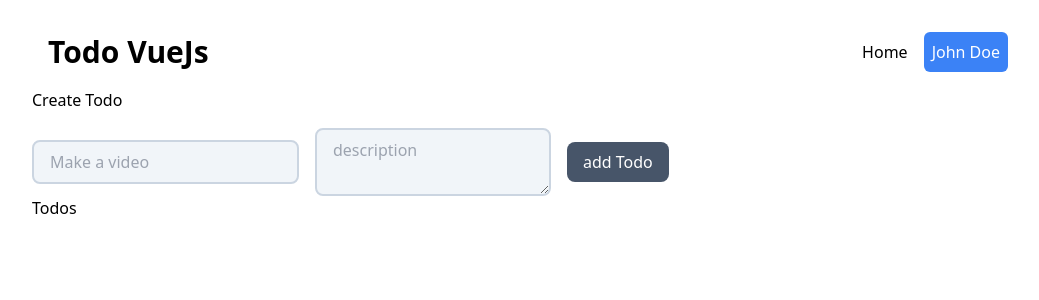
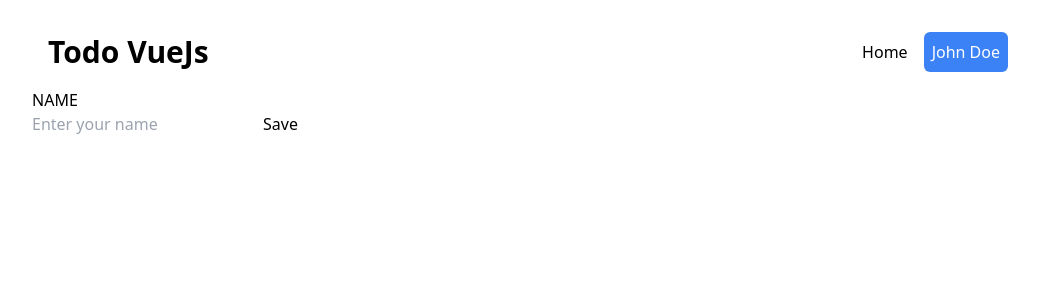
Before and after one commit to miicolas/TodoVueJs, a Vue app: page / in a window 1280 px wide. Shown: the top 300 px of the page, without its empty margins (112-1151 px from the left). Built offline with nearby package versions, Linux system fonts and the light colour scheme.

Commit message:
add lunchPage

```diff
--- a/src/router/index.js
+++ b/src/router/index.js
@@ -2,10 +2,11 @@
 import { createRouter, createWebHistory } from 'vue-router'
 import Home from '../view/home.vue'
 import ViewTodo from '../view/viewTodo.vue'
+import Start from '../view/start.vue'
 
 const routes = [
   {
-    path: '/',
+    path: '/home',
     name: 'home',
     component: Home,
   },
@@ -14,6 +15,11 @@ const routes = [
     name: 'todoDetail',
     component: ViewTodo,
   },
+  {
+    path: '/',
+    name: 'start',
+    component: Start,
+  }
 ]
 
 const router = createRouter({
--- /dev/null
+++ b/src/view/start.vue
@@ -0,0 +1,28 @@
+<script setup>
+import { ref } from "vue";
+import { useRouter } from "vue-router";
+
+const router = useRouter();
+
+const name = localStorage.getItem("name");
+
+const input_name = ref("");
+const save_name = () => {
+  if (input_name.value === "") {
+    alert("Please enter your name");
+    return;
+  }
+  localStorage.setItem("name", input_name.value);
+  router.push({ path: "/home" });
+};
+
+if (name) {
+  router.push({ path: "/home" });
+}
+</script>
+
+<template>
+  <div>NAME</div>
+  <input type="text" v-model="input_name" placeholder="Enter your name" />
+  <button @click="save_name">Save</button>
+</template>
```
